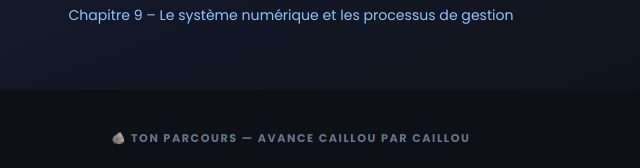
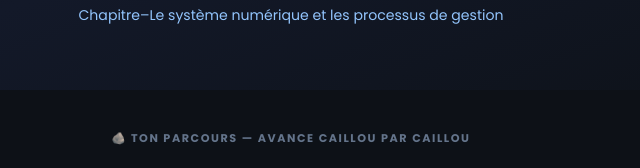
Before and after one commit to MCAMANA974/SGN-agilite, a plain HTML site: page index.html in a window 1280 px wide. Shown: the part 279-447 px from the top of the page, 349-989 px from the left. Drawn offline with Linux system fonts and the light colour scheme.

Commit message:
Update index.html

```diff
--- a/index.html
+++ b/index.html
@@ -135,7 +135,7 @@ body{font-family:'Poppins',sans-serif;background:var(--bg);color:var(--txt);min-
   <div class="accroche">💬 « Le numérique nous libère… ou nous enferme dans de nouveaux automatismes. »</div>
   <div class="chip"><span class="chip-dot"></span>SGN · 1ère STMG · Thème 2</div>
   <h1>Le numérique crée-t-il de <em>l'agilité</em><br>ou de la <em>rigidité</em> organisationnelle&nbsp;?</h1>
-  <p class="hero-sub">Chapitre 9 – Le système numérique et les processus de gestion</p>
+  <p class="hero-sub">Chapitre–Le système numérique et les processus de gestion</p>
 </section>
 
 <!-- CHEMIN -->
```
